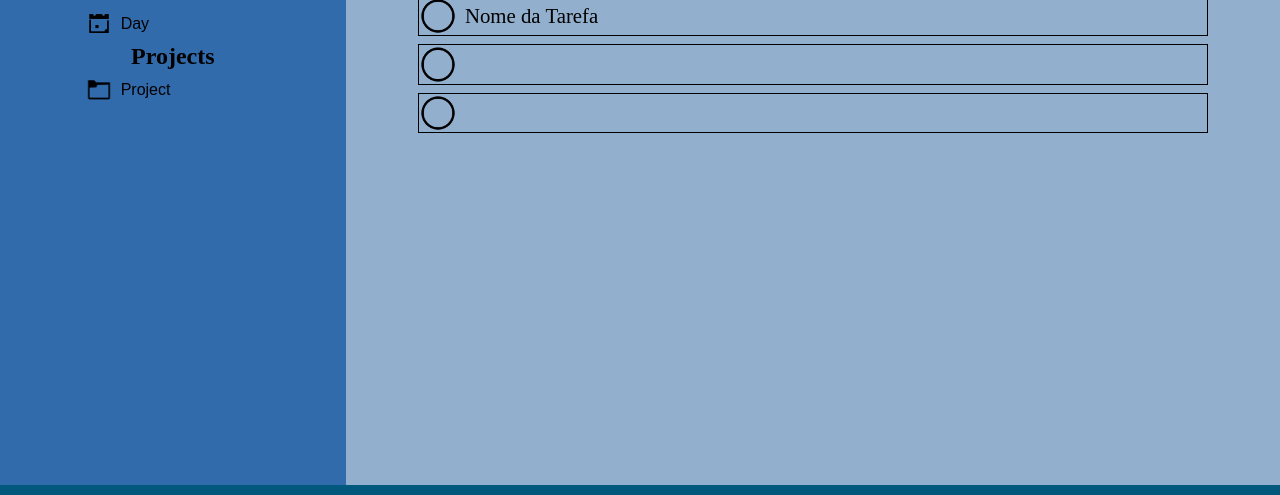
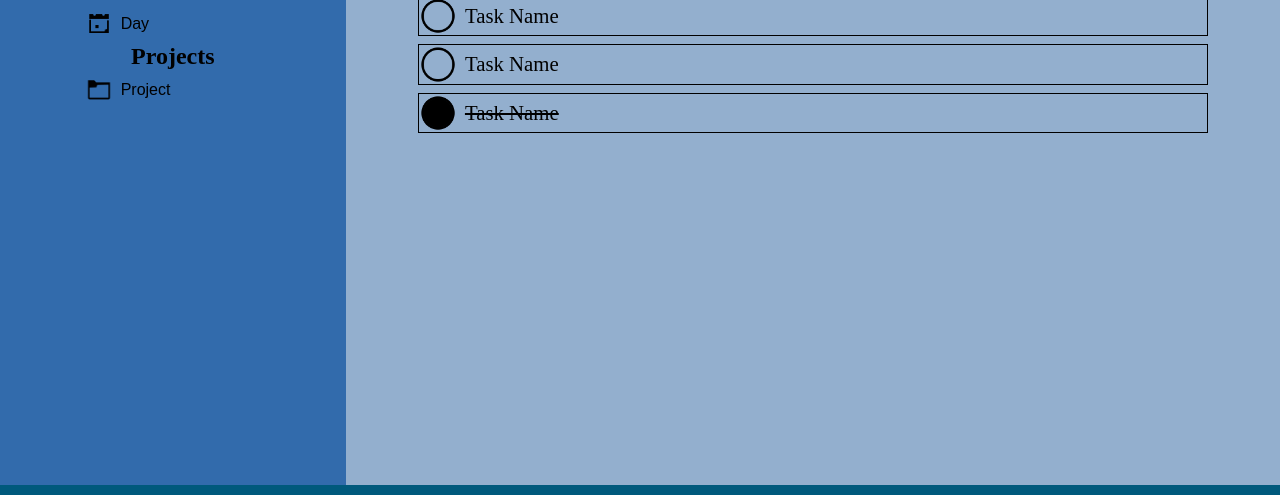
Before and after one commit to lucasgabrieldelanarosa/To-Do-List-Example, a plain HTML site: page index.html in a window 1280 px wide. Shown: the part 235-730 px from the top of the page. Drawn offline with Linux system fonts and the light colour scheme; a web font is replaced by a local one.

Commit message:
example design done

```diff
--- a/index.html
+++ b/index.html
@@ -47,13 +47,15 @@
             <div class="tasks-container">
                 <div class="task">
                     <img src="imgs/task.png">
-                    <p>Nome da Tarefa</p>
+                    <p>Task Name</p>
                 </div>
                 <div class="task">
                     <img src="imgs/task.png">
+                    <p>Task Name</p>
                 </div>
-                <div class="task">
-                    <img src="imgs/task.png">
+                <div class="task completed-task">
+                    <img src="imgs/done-task.png">
+                    <p>Task Name</p>
                 </div>
             </div>
         </main>
--- a/styles.css
+++ b/styles.css
@@ -101,6 +101,9 @@
 .task img{
     width: 3vw;
 }
+.completed-task p{
+    text-decoration: line-through;
+}
 
 footer{
     display: flex;
```
